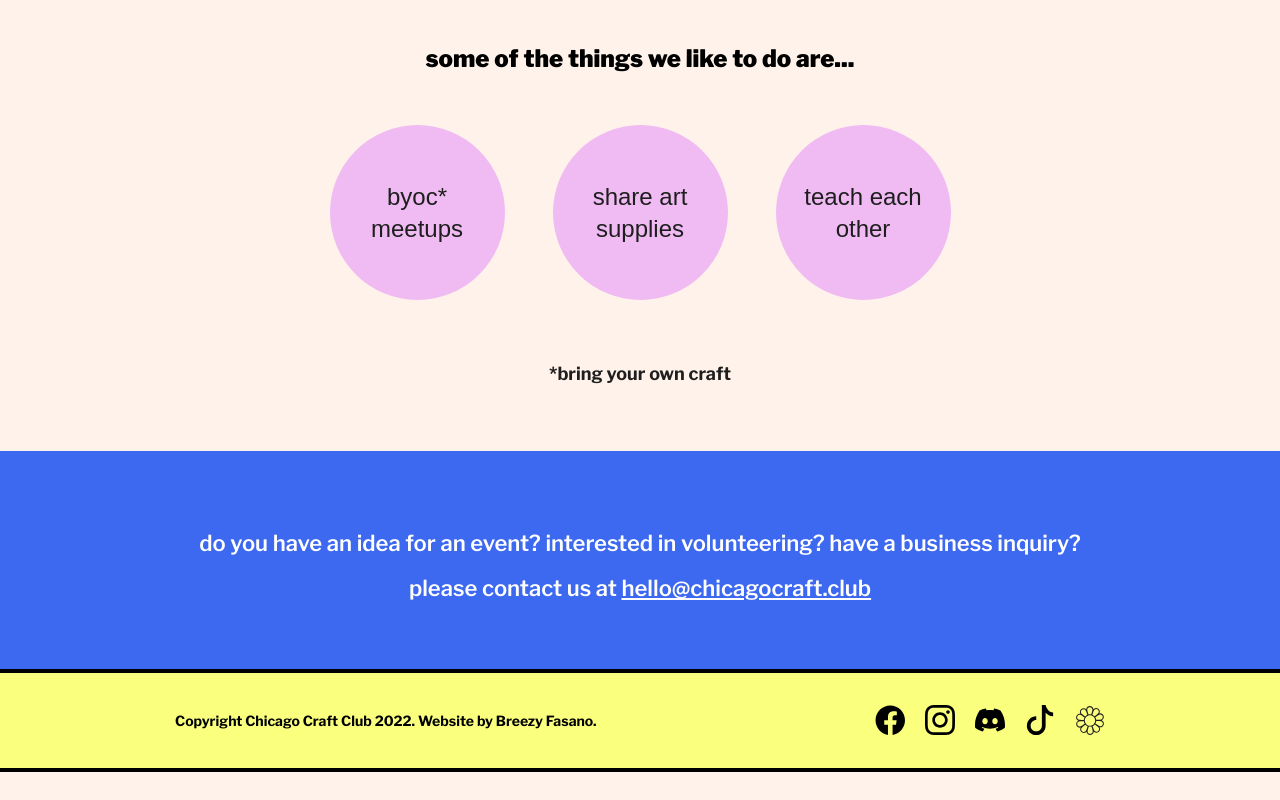
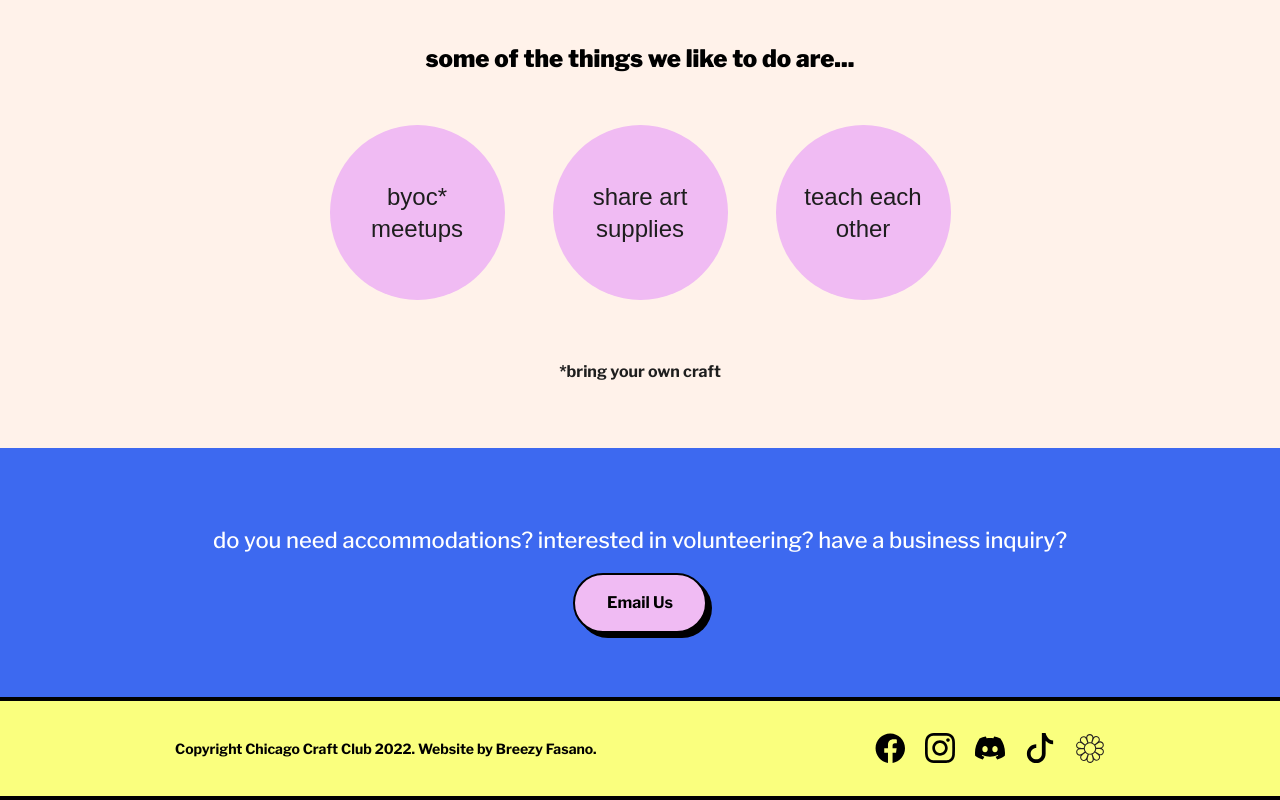
Before and after one commit to breezyfasano/chicago-craft-club, a Next.js app: page / in a window 1280 px wide. Shown: the part 992-1792 px from the top of the page. Before the commit the page ends 1764 px from the top, so only its background shows below. Built offline with nearby package versions, Linux system fonts and the light colour scheme; a web font is replaced by a local one.

Commit message:
Adjust styles

```diff
--- a/components/Cards/EventCard.tsx
+++ b/components/Cards/EventCard.tsx
@@ -1,4 +1,5 @@
 import type { Event } from '../types'
+import { Button } from '../Elements/Button'
 import HumanDate from '../../components/HumanDate'
 
 type EventCardProps = {
@@ -27,14 +28,9 @@ export default function EventCard({ event }: EventCardProps) {
         <p>{event.summary}</p>
       </div>
       <div className='text-center'>
-        <a
-          href={event.url}
-          target='_blank'
-          rel='noreferrer'
-          className='button hover:font-bold mt-4'
-        >
+        <Button secondary className='mx-auto' newTab link={event.url}>
           View Details
-        </a>
+        </Button>
       </div>
     </article>
   )
--- a/components/Elements/Button.tsx
+++ b/components/Elements/Button.tsx
@@ -14,9 +14,7 @@ export const Button = ({
       passHref
       target={newTab ? '_blank' : '_self'}
       rel={newTab ? 'noreferrer' : ''}
-      className={`inline-block shadow-[4px_4px_0px_#000] border-[3px] border-gray ${
-        secondary ? 'bg-pink' : 'bg-yellow'
-      } px-6 py-2 text-gray rounded-full font-bold text-sm lg:text-lg ${className}`}
+      className={`button ${secondary ? 'bg-pink' : '!bg-yellow'} ${className}`}
     >
       {children}
     </Link>
--- a/components/Footer.tsx
+++ b/components/Footer.tsx
@@ -26,7 +26,7 @@ export default function Footer() {
             </li>
             <li>
               <a
-                href='https://www.instagram.com/chicagocraftingclub/'
+                href='https://www.instagram.com/chicagocraftclub/'
                 target='_blank'
                 rel='noreferrer'
               >
--- a/components/SocialsList.tsx
+++ b/components/SocialsList.tsx
@@ -19,7 +19,7 @@ export const SocialsList = () => {
       </li>
       <li>
         <a
-          href='https://www.instagram.com/chicagocraftingclub/'
+          href='https://www.instagram.com/chicagocraftclub/'
           target='_blank'
           rel='noreferrer'
         >
--- a/pages/events.tsx
+++ b/pages/events.tsx
@@ -42,7 +42,7 @@ export default function Events({ eventData }: EventsProps) {
 
       <section className='container pt-0  flex flex-col justify-center'>
         <div className='flex flex-col gap-y-8 lg:gap-y-12 lg:w-3/4 mx-auto'>
-          {eventData.length > 0 ? (
+          {eventData && eventData?.length > 0 ? (
             eventData.map((event) => {
               return (
                 <>
--- a/pages/index.tsx
+++ b/pages/index.tsx
@@ -1,5 +1,5 @@
 import Layout from '../components/Layout'
-import Link from 'next/link'
+import { Button } from '../components/Elements/Button'
 import { SnippetCard } from '../components/Cards/SnippetCard'
 import { CalloutList } from '../components/CalloutList'
 import { HomeHero } from '../components/Heroes/HomeHero'
@@ -55,22 +55,21 @@ export default function Home() {
         ]}
       />
 
-      <section className='callout bg-blue text-white'>
+      <section className='bg-blue'>
         <div className='flex flex-wrap justify-center'>
-          <div className='container'>
-            <p className='text-lg'>
-              do you have an idea for an event? interested in volunteering? have
-              a business inquiry?
+          <div className='container text-center'>
+            <p className='text-lg text-white'>
+              do you need accommodations? interested in volunteering? have a
+              business inquiry?
             </p>
-            <p className='text-lg'>
-              please contact us at{' '}
-              <Link
-                href='mailto:hello@chicagocraft.club'
-                className='hover:!text-pink'
-              >
-                hello@chicagocraft.club
-              </Link>
-            </p>
+
+            <Button
+              secondary
+              className='mx-auto mt-4 text-center'
+              link='mailto:hello@chicagocraft.club'
+            >
+              Email Us
+            </Button>
           </div>
         </div>
       </section>
--- a/styles/globals.scss
+++ b/styles/globals.scss
@@ -67,16 +67,6 @@ li:not(.nav-link) a {
   }
 }
 
-.button {
-  @apply bg-pink inline-block py-4 px-8 rounded-full no-underline font-bold hover:font-black;
-  box-shadow: 5px 5px 0px black;
-  border: 2px solid black;
-  &:active {
-    box-shadow: 0px 0px 0px black;
-    transform: translateY(5px);
-  }
-}
-
 .logoContainer {
   width: 500px;
   padding: 3rem;
@@ -93,12 +83,18 @@ li:not(.nav-link) a {
   }
 }
 
-.callout {
-  @apply block font-semibold text-2xl text-center;
+.socialsList {
+  @apply flex list-none p-0 w-full mt-6 lg:mt-0 space-x-8 lg:space-x-5;
 }
 
-.socialsList {
-  @apply flex list-none p-0 w-full mt-6 lg:mt-0 space-x-8 lg:space-x-5;
+.button {
+  @apply bg-pink inline-block py-4 px-8 rounded-full no-underline font-bold;
+  box-shadow: 5px 5px 0px black;
+  border: 2px solid black;
+  &:active {
+    box-shadow: 0px 0px 0px black;
+    transform: translateY(5px);
+  }
 }
 
 .eventCard {
--- a/tailwind.config.js
+++ b/tailwind.config.js
@@ -16,7 +16,7 @@ module.exports = {
       fontSize: {
         xxs: '0.875rem', //14px
         xs: '1rem', //16px
-        base: '1.125rem', //18px
+        base: '1rem', //18px
         sm: '1.125rem', // 18px
         md: '1.25rem', // 20px
         lg: '1.375rem', // 22px
```
